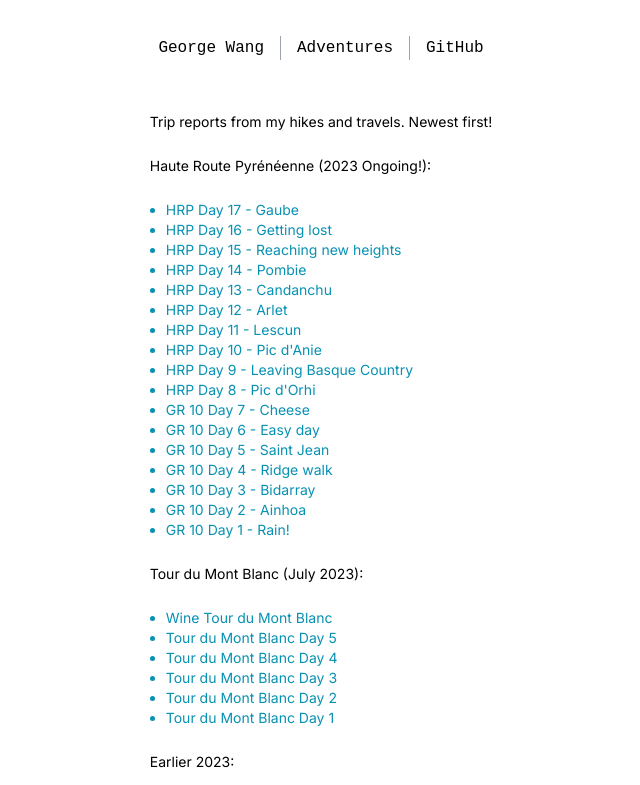
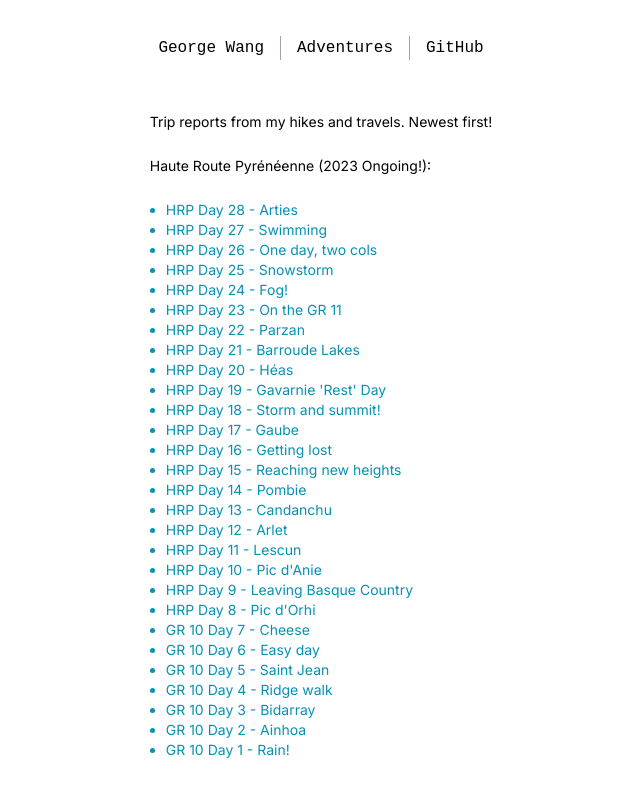
Before and after one commit to joage/website, a Next.js app: page /adventures in a window 1280 px wide. Shown: the top 785 px of the page, without its empty margins (319-959 px from the left). Built offline with nearby package versions, Linux system fonts and the light colour scheme.

Commit message:
Update page.tsx main

```diff
--- a/src/app/adventures/page.tsx
+++ b/src/app/adventures/page.tsx
@@ -10,6 +10,39 @@ export default function Adventures() {
         <p>Trip reports from my hikes and travels. Newest first!</p>
         <p>Haute Route Pyrénéenne (2023 Ongoing!):</p>
         <ul className="list-disc text-cyan-600 mx-4">
+          <li>
+            <Link href="/adventures/gr-10/28">HRP Day 28 - Arties</Link>
+          </li>
+          <li>
+            <Link href="/adventures/gr-10/27">HRP Day 27 - Swimming</Link>
+          </li>
+          <li>
+            <Link href="/adventures/gr-10/26">HRP Day 26 - One day, two cols</Link>
+          </li>
+          <li>
+            <Link href="/adventures/gr-10/25">HRP Day 25 - Snowstorm</Link>
+          </li>
+          <li>
+            <Link href="/adventures/gr-10/24">HRP Day 24 - Fog!</Link>
+          </li>
+          <li>
+            <Link href="/adventures/gr-10/23">HRP Day 23 - On the GR 11</Link>
+          </li>
+          <li>
+            <Link href="/adventures/gr-10/22">HRP Day 22 - Parzan</Link>
+          </li>
+          <li>
+            <Link href="/adventures/gr-10/21">HRP Day 21 - Barroude Lakes</Link>
+          </li>
+          <li>
+            <Link href="/adventures/gr-10/20">HRP Day 20 - Héas</Link>
+          </li>
+          <li>
+            <Link href="/adventures/gr-10/19">HRP Day 19 - Gavarnie 'Rest' Day</Link>
+          </li>
+          <li>
+            <Link href="/adventures/gr-10/18">HRP Day 18 - Storm and summit!</Link>
+          </li>
           <li>
             <Link href="/adventures/gr-10/17">HRP Day 17 - Gaube</Link>
           </li>
```
